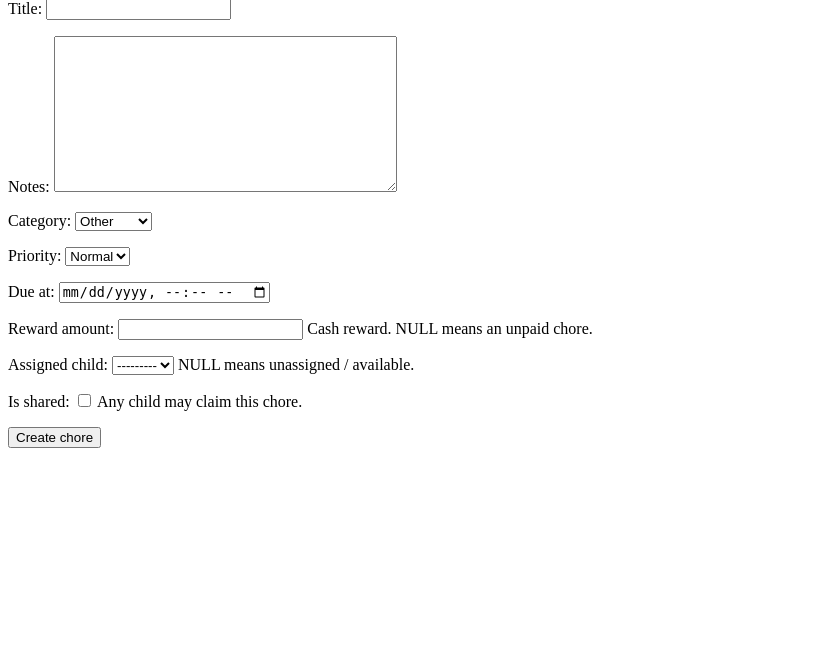
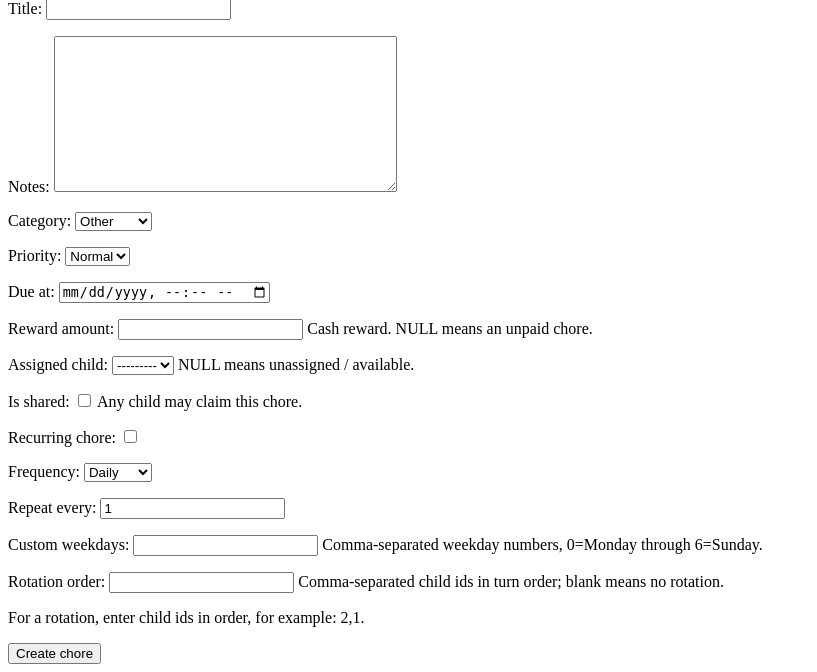
Before and after one commit to ssudhindra-gg/household-chores-mvp, a Django app: page /chores/new/ in a window 1280 px wide. Shown: the part 170-842 px from the top of the page, without its empty margins (0-817 px from the left). Before the commit the page ends 618 px from the top, so only its background shows below. Run offline with Django 5.2, Linux system fonts and the light colour scheme; data that the repository does not hold is empty.

Commit message:
feat: add recurring chore rotation

```diff
--- a/chores/forms.py
+++ b/chores/forms.py
@@ -1,9 +1,10 @@
 """The parent-facing payout form, delegating all rules to chores.payouts."""
 
 from django import forms
+from django.db import transaction
 from django.utils import timezone
 
-from chores.models import Chore, Payout
+from chores.models import Child, Chore, Payout, RecurrenceRule, RotationSlot
 from chores.payouts import PayoutValidationError, record_payout, validate_payout
 
 
@@ -53,6 +54,29 @@ class PayoutForm(forms.ModelForm):
 
 
 class ChoreForm(forms.ModelForm):
+    is_recurring = forms.BooleanField(required=False, label="Recurring chore")
+    recurrence_frequency = forms.ChoiceField(
+        choices=RecurrenceRule.Frequency.choices,
+        required=False,
+        label="Frequency",
+    )
+    recurrence_interval = forms.IntegerField(
+        required=False,
+        min_value=1,
+        initial=1,
+        label="Repeat every",
+    )
+    recurrence_weekdays = forms.CharField(
+        required=False,
+        label="Custom weekdays",
+        help_text="Comma-separated weekday numbers, 0=Monday through 6=Sunday.",
+    )
+    rotation_order = forms.CharField(
+        required=False,
+        label="Rotation order",
+        help_text="Comma-separated child ids in turn order; blank means no rotation.",
+    )
+
     class Meta:
         model = Chore
         fields = [
@@ -80,6 +104,93 @@ class ChoreForm(forms.ModelForm):
             "%Y-%m-%d %H:%M:%S",
         ]
         self.fields["reward_amount"].required = False
+        rule = getattr(self.instance, "recurrence_rule", None)
+        if rule is not None:
+            self.fields["is_recurring"].initial = True
+            self.fields["recurrence_frequency"].initial = rule.frequency
+            self.fields["recurrence_interval"].initial = rule.interval
+            self.fields["recurrence_weekdays"].initial = rule.weekdays
+            self.fields["rotation_order"].initial = ",".join(
+                str(child_id)
+                for child_id in rule.rotation_slots.order_by("position").values_list(
+                    "child_id", flat=True
+                )
+            )
+
+    def clean(self):
+        cleaned = super().clean()
+        if not cleaned.get("is_recurring"):
+            cleaned["rotation_child_ids"] = []
+            cleaned["weekday_values"] = []
+            return cleaned
+
+        if not cleaned.get("recurrence_frequency"):
+            self.add_error("recurrence_frequency", "Choose a recurrence frequency.")
+        if cleaned.get("due_at") is None:
+            self.add_error("due_at", "Recurring chores need a first due date/time.")
+
+        interval = cleaned.get("recurrence_interval")
+        if interval is None:
+            self.add_error("recurrence_interval", "Enter a positive interval.")
+
+        weekdays = self._parse_weekdays(cleaned.get("recurrence_weekdays", ""))
+        if cleaned.get("recurrence_frequency") == RecurrenceRule.Frequency.CUSTOM:
+            if not weekdays:
+                self.add_error(
+                    "recurrence_weekdays",
+                    "Custom schedules need at least one weekday.",
+                )
+        else:
+            weekdays = []
+
+        rotation_ids = self._parse_rotation_order(cleaned.get("rotation_order", ""))
+        cleaned["weekday_values"] = weekdays
+        cleaned["rotation_child_ids"] = rotation_ids
+        return cleaned
+
+    def _parse_weekdays(self, raw):
+        raw = (raw or "").strip()
+        if not raw:
+            return []
+        values = []
+        for token in raw.split(","):
+            token = token.strip()
+            try:
+                value = int(token)
+            except (TypeError, ValueError):
+                self.add_error("recurrence_weekdays", "Weekdays must be numbers 0-6.")
+                return []
+            if value not in range(7) or value in values:
+                self.add_error(
+                    "recurrence_weekdays", "Weekdays must be distinct numbers 0-6."
+                )
+                return []
+            values.append(value)
+        return sorted(values)
+
+    def _parse_rotation_order(self, raw):
+        raw = (raw or "").strip()
+        if not raw:
+            return []
+        ids = []
+        for token in raw.split(","):
+            token = token.strip()
+            try:
+                child_id = int(token)
+            except (TypeError, ValueError):
+                self.add_error("rotation_order", "Rotation order must contain child ids.")
+                return []
+            if child_id <= 0 or child_id in ids:
+                self.add_error(
+                    "rotation_order", "Rotation order must contain distinct child ids."
+                )
+                return []
+            ids.append(child_id)
+        existing = set(Child.objects.filter(pk__in=ids).values_list("pk", flat=True))
+        if existing != set(ids):
+            self.add_error("rotation_order", "Every rotation child must exist.")
+            return []
+        return ids
 
     def clean_due_at(self):
         due_at = self.cleaned_data.get("due_at")
@@ -92,3 +203,52 @@ class ChoreForm(forms.ModelForm):
         if reward is not None and reward < 0:
             raise forms.ValidationError("Reward cannot be negative.")
         return reward
+
+    def save(self, commit=True):
+        chore = super().save(commit=False)
+        if not commit:
+            return chore
+
+        with transaction.atomic():
+            is_recurring = self.cleaned_data.get("is_recurring", False)
+            if is_recurring:
+                rule = getattr(self.instance, "recurrence_rule", None)
+                if rule is None:
+                    rule = RecurrenceRule.objects.create(
+                        frequency=self.cleaned_data["recurrence_frequency"],
+                        interval=self.cleaned_data["recurrence_interval"],
+                        weekdays=",".join(
+                            str(value) for value in self.cleaned_data["weekday_values"]
+                        ),
+                    )
+                    new_rule = True
+                else:
+                    rule.frequency = self.cleaned_data["recurrence_frequency"]
+                    rule.interval = self.cleaned_data["recurrence_interval"]
+                    rule.weekdays = ",".join(
+                        str(value) for value in self.cleaned_data["weekday_values"]
+                    )
+                    rule.save(update_fields=["frequency", "interval", "weekdays"])
+                    new_rule = False
+
+                child_ids = self.cleaned_data["rotation_child_ids"]
+                RotationSlot.objects.filter(rule=rule).delete()
+                RotationSlot.objects.bulk_create(
+                    [
+                        RotationSlot(rule=rule, child_id=child_id, position=position)
+                        for position, child_id in enumerate(child_ids)
+                    ]
+                )
+                if new_rule:
+                    rule.next_rotation_position = 1 % len(child_ids) if child_ids else 0
+                    rule.save(update_fields=["next_rotation_position"])
+                chore.recurrence_rule = rule
+                if new_rule or (
+                    chore.status == Chore.Status.AVAILABLE
+                    and chore.assigned_child_id not in child_ids
+                ):
+                    chore.assigned_child_id = child_ids[0] if child_ids else None
+            else:
+                chore.recurrence_rule = None
+            chore.save()
+        return chore
--- a/chores/models.py
+++ b/chores/models.py
@@ -10,7 +10,7 @@ single implicit currency. ``USE_TZ`` is on, so ``DateTimeField`` values are
 timezone-aware.
 """
 
-from django.db import models
+from django.db import models, transaction
 
 from chores import state_machine
 
@@ -190,6 +190,14 @@ class Chore(models.Model):
         related_name="chores",
         help_text="NULL means a one-off chore.",
     )
+    generated_from = models.ForeignKey(
+        "self",
+        null=True,
+        blank=True,
+        on_delete=models.SET_NULL,
+        related_name="next_occurrences",
+        help_text="The previous occurrence that generated this recurring chore.",
+    )
     rejection_reason = models.TextField(
         blank=True,
         default="",
@@ -225,7 +233,12 @@ class Chore(models.Model):
                 condition=models.Q(reward_amount__isnull=True)
                 | models.Q(reward_amount__gte=0),
                 name="chore_reward_amount_non_negative",
-            )
+            ),
+            models.UniqueConstraint(
+                fields=["generated_from"],
+                condition=models.Q(generated_from__isnull=False),
+                name="chore_one_next_occurrence",
+            ),
         ]
 
     def __str__(self):
@@ -249,7 +262,12 @@ class Chore(models.Model):
 
     def approve(self):
         """Sign it off: ``awaiting_approval`` -> ``approved`` (terminal)."""
-        state_machine.approve(self)
+        with transaction.atomic():
+            state_machine.approve(self)
+            if self.recurrence_rule_id:
+                from chores.recurrence import advance_recurring_chore
+
+                advance_recurring_chore(self)
 
     def reject(self, reason):
         """Send it back: ``awaiting_approval`` -> ``returned``, with a reason."""
--- a/chores/templates/chores/chore_form.html
+++ b/chores/templates/chores/chore_form.html
@@ -9,6 +9,7 @@
       {% csrf_token %}
       <input type="hidden" name="next" value="{% url 'chores:family_board' %}">
       {{ form.as_p }}
+      <p>For a rotation, enter child ids in order, for example: 2,1.</p>
       <button type="submit">{{ submit_label }}</button>
     </form>
   </main>
--- a/chores/views.py
+++ b/chores/views.py
@@ -128,9 +128,7 @@ def _editor_redirect(request):
 def chore_create(request):
     form = ChoreForm(request.POST or None)
     if request.method == "POST" and form.is_valid():
-        chore = form.save(commit=False)
-        chore.recurrence_rule = None
-        chore.save()
+        form.save()
         return _editor_redirect(request)
     return render(
         request,
@@ -142,7 +140,7 @@ def chore_create(request):
 @require_http_methods(["GET", "POST"])
 @parent_mode_required
 def chore_edit(request, chore_id):
-    chore = get_object_or_404(Chore, pk=chore_id, recurrence_rule__isnull=True)
+    chore = get_object_or_404(Chore, pk=chore_id)
     form = ChoreForm(request.POST or None, instance=chore)
     if request.method == "POST" and form.is_valid():
         form.save()
```
Also changed, not shown: _docs/tasks/010-recurring-chore-rotation.md (added, +49 -0 lines), chores/recurrence.py (added, +110 -0 lines), tests/test_chore_editor.py (+5 -0 lines), tests/test_recurrence.py (added, +178 -0 lines), chores/migrations/0002_chore_generated_from_chore_chore_one_next_occurrence.py (added).
